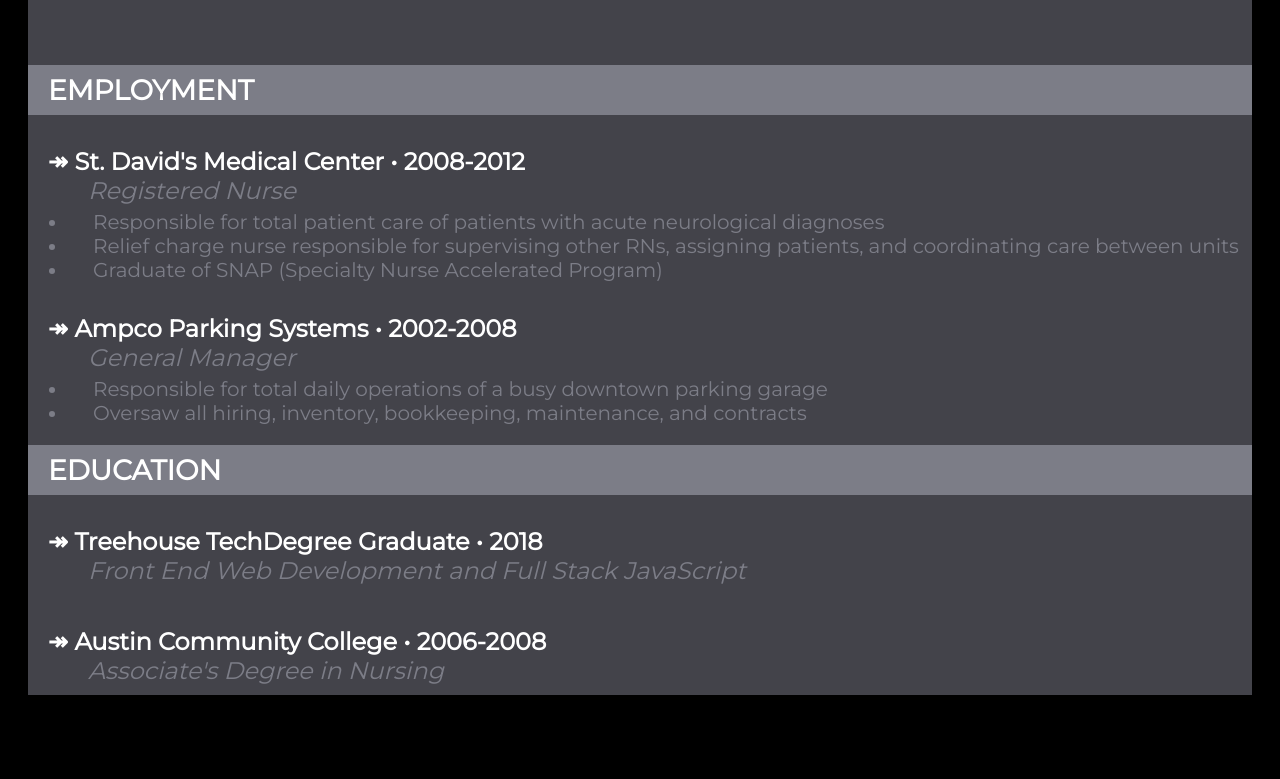
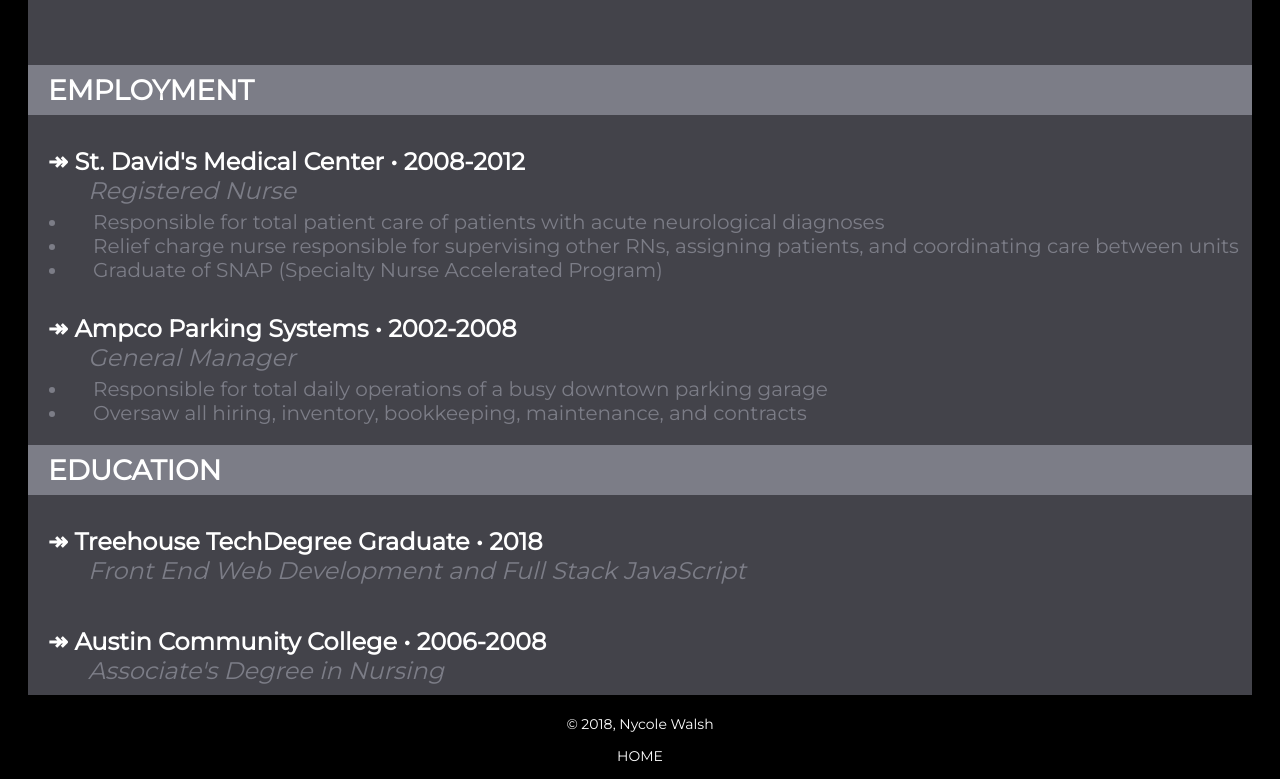
Before and after one commit to nycolew/TechDegree-Project-1, a plain HTML site: page experience.html in a window 1280 px wide. Shown: the part 447-1226 px from the top of the page. Before the commit the page ends 1162 px from the top, so only its background shows below. Drawn offline with Linux system fonts and the light colour scheme.

Commit message:
Added resume footer

```diff
--- a/experience.html
+++ b/experience.html
@@ -85,5 +85,9 @@
       <p class="education-info"><em>Associate's Degree in Nursing</em></p>
     </div>
   </main>
+  <footer>
+    <p>&copy; 2018, Nycole Walsh</p>
+    <p><a href="index.html">HOME</a></p>
+  </footer>
 </body>
 </html>
--- a/resume-style.css
+++ b/resume-style.css
@@ -58,6 +58,10 @@ a:link {
 a:hover {
   color: lightblue;
   font-weight: bold;
+}
+
+a:visited {
+  color: lightgrey;
 }
 
 h1 {
@@ -186,3 +190,9 @@ h5 {
   font-size: 22px;
   text-align: left;
 }
+
+footer {
+  color: white;
+  font-size: 14px;
+  text-align: center;
+}
```
